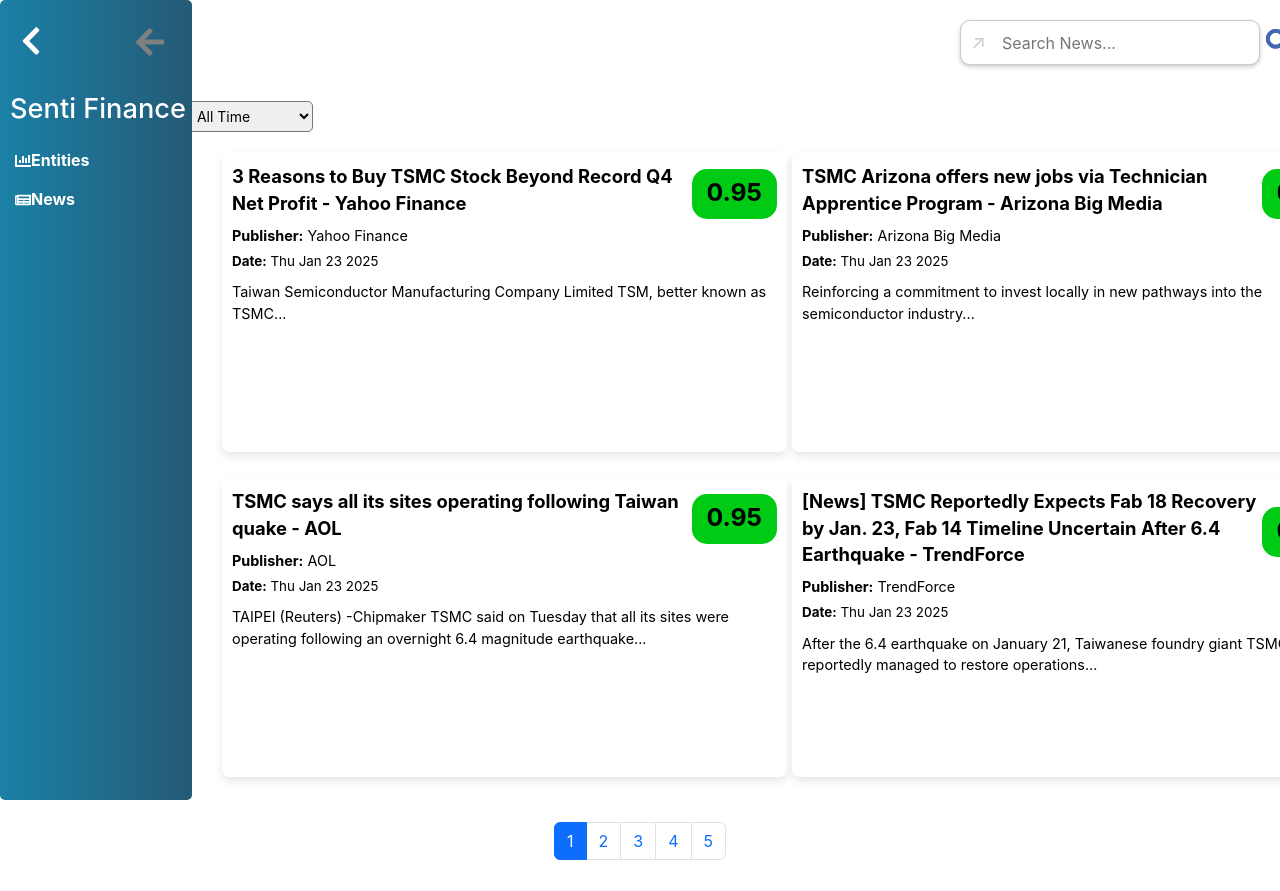
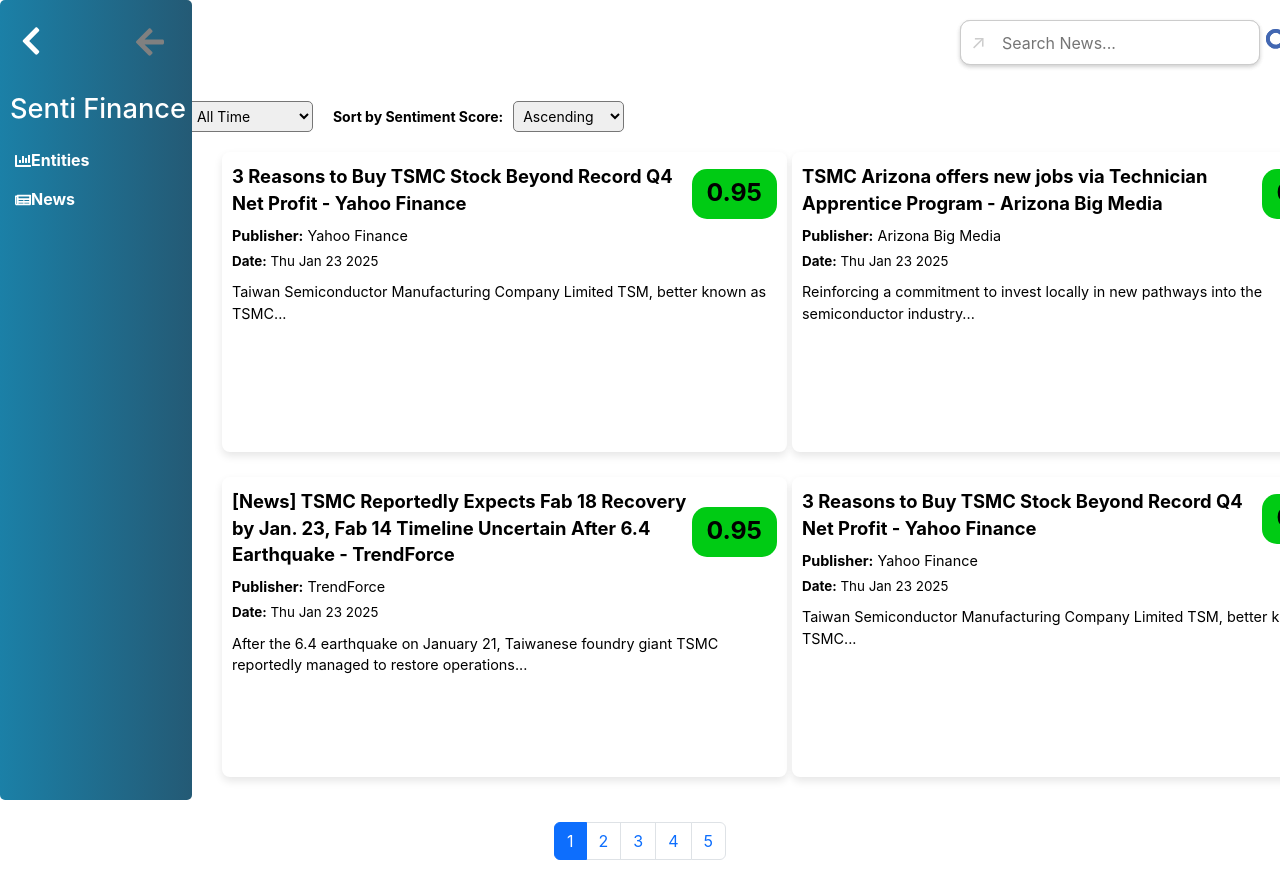
Before and after one commit to Shangwee/IS484-T2, a React (Create React App) app: page /NewsPage in a window 1280 px wide. Shown: the top 891 px of the page. Built offline with nearby package versions, Linux system fonts and the light colour scheme.

Commit message:
sort by sentiment

```diff
--- a/src/components/news/Filter.jsx
+++ b/src/components/news/Filter.jsx
@@ -20,10 +20,12 @@
     alignItems: "center",
     gap: "10px",
     marginBottom: "20px",
+    paddingRight: "20px",
   },
   filterLabel: {
     fontSize: "14px",
     fontWeight: "bold",
+    color: "black",
   },
   filterDropdown: {
     padding: "5px",
--- a/src/components/news/News.jsx
+++ b/src/components/news/News.jsx
@@ -7,6 +7,7 @@
 import Pagination from 'react-bootstrap/Pagination';
 import SearchBar from '../ui/Searchbar';
 import Filter from "./Filter";
+import Sort from './Sort';
 
 // Dummy news data
 const newsData = [
@@ -18,7 +19,7 @@
     "title" : "3 Reasons to Buy TSMC Stock Beyond Record Q4 Net Profit - Yahoo Finance",
     "url" : "https:\/\/finance.yahoo.com\/news\/3-reasons-buy-tsmc-stock-200500471.html",
     "entities" : "{\"entities\": [\"TSMC\"]}",
-    "sentiment" : null
+    "sentiment" : 0.67
   },
   {
     "id" : 137,
@@ -28,7 +29,7 @@
     "title" : "TSMC Arizona offers new jobs via Technician Apprentice Program - Arizona Big Media",
     "url" : "https:\/\/azbigmedia.com\/business\/tsmc-arizona-offers-new-jobs-via-technician-apprentice-program\/",
     "entities" : "{\"entities\": [\"TSMC\"]}",
-    "sentiment" : null
+    "sentiment" : 0.65
   },
   {
     "id" : 138,
@@ -38,7 +39,7 @@
     "title" : "TSMC says all its sites operating following Taiwan quake - AOL",
     "url" : "https:\/\/www.aol.com\/news\/tsmc-says-sites-operating-following-040739515.html",
     "entities" : "{\"entities\": [\"TSMC\"]}",
-    "sentiment" : null
+    "sentiment" : 0.92
   },
   {
     "id" : 139,
@@ -48,7 +49,7 @@
     "title" : "[News] TSMC Reportedly Expects Fab 18 Recovery by Jan. 23, Fab 14 Timeline Uncertain After 6.4 Earthquake - TrendForce",
     "url" : "https:\/\/www.trendforce.com\/news\/2025\/01\/24\/news-tsmc-reportedly-expects-fab-18-recovery-by-jan-23-fab-14-timeline-uncertain-after-6-4-magnitude-earthquake\/",
     "entities" : "{\"entities\": [\"TSMC\"]}",
-    "sentiment" : null
+    "sentiment" : 0.43
   },
   {
     "id" : 140,
@@ -58,7 +59,7 @@
     "title" : "[News] TSMC Reportedly Expects Fab 18 Recovery by Jan. 23, Fab 14 Timeline Uncertain After 6.4 Earthquake - TrendForce",
     "url" : "https:\/\/www.trendforce.com\/news\/2025\/01\/24\/news-tsmc-reportedly-expects-fab-18-recovery-by-jan-23-fab-14-timeline-uncertain-after-6-4-magnitude-earthquake\/",
     "entities" : "{\"entities\": [\"TSMC\"]}",
-    "sentiment" : null
+    "sentiment" : 0.23
   },
   {
     "id" : 141,
@@ -68,7 +69,7 @@
     "title" : "3 Reasons to Buy TSMC Stock Beyond Record Q4 Net Profit - Yahoo Finance",
     "url" : "https:\/\/finance.yahoo.com\/news\/3-reasons-buy-tsmc-stock-200500471.html",
     "entities" : "{\"entities\": [\"TSMC\"]}",
-    "sentiment" : null
+    "sentiment" : 0.3
   },
   {
     "id" : 142,
@@ -78,7 +79,7 @@
     "title" : "TSMC Arizona offers new jobs via Technician Apprentice Program - Arizona Big Media",
     "url" : "https:\/\/azbigmedia.com\/business\/tsmc-arizona-offers-new-jobs-via-technician-apprentice-program\/",
     "entities" : "{\"entities\": [\"TSMC\"]}",
-    "sentiment" : null
+    "sentiment" : 0.8
   },
   ,
   {
@@ -89,7 +90,7 @@
     "title" : "[News] TSMC Reportedly Expects Fab 18 Recovery by Jan. 23, Fab 14 Timeline Uncertain After 6.4 Earthquake - TrendForce",
     "url" : "https:\/\/www.trendforce.com\/news\/2025\/01\/24\/news-tsmc-reportedly-expects-fab-18-recovery-by-jan-23-fab-14-timeline-uncertain-after-6-4-magnitude-earthquake\/",
     "entities" : "{\"entities\": [\"TSMC\"]}",
-    "sentiment" : null
+    "sentiment" : 0.92
   },
   {
     "id" : 145,
@@ -99,7 +100,7 @@
     "title" : "3 Reasons to Buy TSMC Stock Beyond Record Q4 Net Profit - Yahoo Finance",
     "url" : "https:\/\/finance.yahoo.com\/news\/3-reasons-buy-tsmc-stock-200500471.html",
     "entities" : "{\"entities\": [\"TSMC\"]}",
-    "sentiment" : null
+    "sentiment" : 0.83
   },
   {
     "id" : 146,
@@ -109,7 +110,7 @@
     "title" : "TSMC Arizona offers new jobs via Technician Apprentice Program - Arizona Big Media",
     "url" : "https:\/\/azbigmedia.com\/business\/tsmc-arizona-offers-new-jobs-via-technician-apprentice-program\/",
     "entities" : "{\"entities\": [\"TSMC\"]}",
-    "sentiment" : null
+    "sentiment" : 0.43
   },
   ,
   {
@@ -120,7 +121,7 @@
     "title" : "[News] TSMC Reportedly Expects Fab 18 Recovery by Jan. 23, Fab 14 Timeline Uncertain After 6.4 Earthquake - TrendForce",
     "url" : "https:\/\/www.trendforce.com\/news\/2025\/01\/24\/news-tsmc-reportedly-expects-fab-18-recovery-by-jan-23-fab-14-timeline-uncertain-after-6-4-magnitude-earthquake\/",
     "entities" : "{\"entities\": [\"TSMC\"]}",
-    "sentiment" : null
+    "sentiment" : 0.49
   },
   {
     "id" : 148,
@@ -130,7 +131,7 @@
     "title" : "3 Reasons to Buy TSMC Stock Beyond Record Q4 Net Profit - Yahoo Finance",
     "url" : "https:\/\/finance.yahoo.com\/news\/3-reasons-buy-tsmc-stock-200500471.html",
     "entities" : "{\"entities\": [\"TSMC\"]}",
-    "sentiment" : null
+    "sentiment" : 0.33
   },
   {
     "id" : 149,
@@ -140,7 +141,7 @@
     "title" : "TSMC Arizona offers new jobs via Technician Apprentice Program - Arizona Big Media",
     "url" : "https:\/\/azbigmedia.com\/business\/tsmc-arizona-offers-new-jobs-via-technician-apprentice-program\/",
     "entities" : "{\"entities\": [\"TSMC\"]}",
-    "sentiment" : null
+    "sentiment" : 0.93
   },
   ,
   {
@@ -151,7 +152,7 @@
     "title" : "[News] TSMC Reportedly Expects Fab 18 Recovery by Jan. 23, Fab 14 Timeline Uncertain After 6.4 Earthquake - TrendForce",
     "url" : "https:\/\/www.trendforce.com\/news\/2025\/01\/24\/news-tsmc-reportedly-expects-fab-18-recovery-by-jan-23-fab-14-timeline-uncertain-after-6-4-magnitude-earthquake\/",
     "entities" : "{\"entities\": [\"TSMC\"]}",
-    "sentiment" : null
+    "sentiment" : 0.97
   },
   {
     "id" : 151,
@@ -161,7 +162,7 @@
     "title" : "3 Reasons to Buy TSMC Stock Beyond Record Q4 Net Profit - Yahoo Finance",
     "url" : "https:\/\/finance.yahoo.com\/news\/3-reasons-buy-tsmc-stock-200500471.html",
     "entities" : "{\"entities\": [\"TSMC\"]}",
-    "sentiment" : null
+    "sentiment" : 0.45
   },
   {
     "id" : 152,
@@ -171,7 +172,7 @@
     "title" : "TSMC Arizona offers new jobs via Technician Apprentice Program - Arizona Big Media",
     "url" : "https:\/\/azbigmedia.com\/business\/tsmc-arizona-offers-new-jobs-via-technician-apprentice-program\/",
     "entities" : "{\"entities\": [\"TSMC\"]}",
-    "sentiment" : null
+    "sentiment" : 0.32
   },
   ,
   {
@@ -182,7 +183,7 @@
     "title" : "[News] TSMC Reportedly Expects Fab 18 Recovery by Jan. 23, Fab 14 Timeline Uncertain After 6.4 Earthquake - TrendForce",
     "url" : "https:\/\/www.trendforce.com\/news\/2025\/01\/24\/news-tsmc-reportedly-expects-fab-18-recovery-by-jan-23-fab-14-timeline-uncertain-after-6-4-magnitude-earthquake\/",
     "entities" : "{\"entities\": [\"TSMC\"]}",
-    "sentiment" : null
+    "sentiment" : 0.44
   },
   {
     "id" : 154,
@@ -192,7 +193,7 @@
     "title" : "3 Reasons to Buy TSMC Stock Beyond Record Q4 Net Profit - Yahoo Finance",
     "url" : "https:\/\/finance.yahoo.com\/news\/3-reasons-buy-tsmc-stock-200500471.html",
     "entities" : "{\"entities\": [\"TSMC\"]}",
-    "sentiment" : null
+    "sentiment" : 0.5
   },
   {
     "id" : 155,
@@ -202,7 +203,7 @@
     "title" : "TSMC Arizona offers new jobs via Technician Apprentice Program - Arizona Big Media",
     "url" : "https:\/\/azbigmedia.com\/business\/tsmc-arizona-offers-new-jobs-via-technician-apprentice-program\/",
     "entities" : "{\"entities\": [\"TSMC\"]}",
-    "sentiment" : null
+    "sentiment" : 0.3
   },
 
   {
@@ -213,7 +214,7 @@
     "title" : "[News] TSMC Reportedly Expects Fab 18 Recovery by Jan. 23, Fab 14 Timeline Uncertain After 6.4 Earthquake - TrendForce",
     "url" : "https:\/\/www.trendforce.com\/news\/2025\/01\/24\/news-tsmc-reportedly-expects-fab-18-recovery-by-jan-23-fab-14-timeline-uncertain-after-6-4-magnitude-earthquake\/",
     "entities" : "{\"entities\": [\"TSMC\"]}",
-    "sentiment" : null
+    "sentiment" : 0.9
   },
   {
     "id" : 151,
@@ -223,7 +224,7 @@
     "title" : "3 Reasons to Buy TSMC Stock Beyond Record Q4 Net Profit - Yahoo Finance",
     "url" : "https:\/\/finance.yahoo.com\/news\/3-reasons-buy-tsmc-stock-200500471.html",
     "entities" : "{\"entities\": [\"TSMC\"]}",
-    "sentiment" : null
+    "sentiment" : 0.1
   },
   {
     "id" : 152,
@@ -233,7 +234,7 @@
     "title" : "TSMC Arizona offers new jobs via Technician Apprentice Program - Arizona Big Media",
     "url" : "https:\/\/azbigmedia.com\/business\/tsmc-arizona-offers-new-jobs-via-technician-apprentice-program\/",
     "entities" : "{\"entities\": [\"TSMC\"]}",
-    "sentiment" : null
+    "sentiment" : 0.1
   },
   ,
   {
@@ -244,7 +245,7 @@
     "title" : "[News] TSMC Reportedly Expects Fab 18 Recovery by Jan. 23, Fab 14 Timeline Uncertain After 6.4 Earthquake - TrendForce",
     "url" : "https:\/\/www.trendforce.com\/news\/2025\/01\/24\/news-tsmc-reportedly-expects-fab-18-recovery-by-jan-23-fab-14-timeline-uncertain-after-6-4-magnitude-earthquake\/",
     "entities" : "{\"entities\": [\"TSMC\"]}",
-    "sentiment" : null
+    "sentiment" : 0.3
   },
   {
     "id" : 154,
@@ -254,7 +255,7 @@
     "title" : "3 Reasons to Buy TSMC Stock Beyond Record Q4 Net Profit - Yahoo Finance",
     "url" : "https:\/\/finance.yahoo.com\/news\/3-reasons-buy-tsmc-stock-200500471.html",
     "entities" : "{\"entities\": [\"TSMC\"]}",
-    "sentiment" : null
+    "sentiment" : 0.9
   },
   {
     "id" : 155,
@@ -264,7 +265,7 @@
     "title" : "TSMC Arizona offers new jobs via Technician Apprentice Program - Arizona Big Media",
     "url" : "https:\/\/azbigmedia.com\/business\/tsmc-arizona-offers-new-jobs-via-technician-apprentice-program\/",
     "entities" : "{\"entities\": [\"TSMC\"]}",
-    "sentiment" : null
+    "sentiment" : 0.33
   },
   {
     "id" : 150,
@@ -274,7 +275,7 @@
     "title" : "[News] TSMC Reportedly Expects Fab 18 Recovery by Jan. 23, Fab 14 Timeline Uncertain After 6.4 Earthquake - TrendForce",
     "url" : "https:\/\/www.trendforce.com\/news\/2025\/01\/24\/news-tsmc-reportedly-expects-fab-18-recovery-by-jan-23-fab-14-timeline-uncertain-after-6-4-magnitude-earthquake\/",
     "entities" : "{\"entities\": [\"TSMC\"]}",
-    "sentiment" : null
+    "sentiment" : 0.46
   },
   {
     "id" : 151,
@@ -284,7 +285,7 @@
     "title" : "3 Reasons to Buy TSMC Stock Beyond Record Q4 Net Profit - Yahoo Finance",
     "url" : "https:\/\/finance.yahoo.com\/news\/3-reasons-buy-tsmc-stock-200500471.html",
     "entities" : "{\"entities\": [\"TSMC\"]}",
-    "sentiment" : null
+    "sentiment" : 0.76
   },
   {
     "id" : 152,
@@ -294,7 +295,7 @@
     "title" : "TSMC Arizona offers new jobs via Technician Apprentice Program - Arizona Big Media",
     "url" : "https:\/\/azbigmedia.com\/business\/tsmc-arizona-offers-new-jobs-via-technician-apprentice-program\/",
     "entities" : "{\"entities\": [\"TSMC\"]}",
-    "sentiment" : null
+    "sentiment" : 0.68
   },
   ,
   {
@@ -305,7 +306,7 @@
     "title" : "[News] TSMC Reportedly Expects Fab 18 Recovery by Jan. 23, Fab 14 Timeline Uncertain After 6.4 Earthquake - TrendForce",
     "url" : "https:\/\/www.trendforce.com\/news\/2025\/01\/24\/news-tsmc-reportedly-expects-fab-18-recovery-by-jan-23-fab-14-timeline-uncertain-after-6-4-magnitude-earthquake\/",
     "entities" : "{\"entities\": [\"TSMC\"]}",
-    "sentiment" : null
+    "sentiment" : 0.96
   },
   {
     "id" : 154,
@@ -315,7 +316,7 @@
     "title" : "3 Reasons to Buy TSMC Stock Beyond Record Q4 Net Profit - Yahoo Finance",
     "url" : "https:\/\/finance.yahoo.com\/news\/3-reasons-buy-tsmc-stock-200500471.html",
     "entities" : "{\"entities\": [\"TSMC\"]}",
-    "sentiment" : null
+    "sentiment" : 0.54
   },
   {
     "id" : 155,
@@ -325,7 +326,7 @@
     "title" : "TSMC Arizona offers new jobs via Technician Apprentice Program - Arizona Big Media",
     "url" : "https:\/\/azbigmedia.com\/business\/tsmc-arizona-offers-new-jobs-via-technician-apprentice-program\/",
     "entities" : "{\"entities\": [\"TSMC\"]}",
-    "sentiment" : null
+    "sentiment" : 0.55
   },
 ];
 
@@ -396,8 +397,20 @@
   const [searchTerm, setSearchTerm] = useState('');
   const [currentPage, setCurrentPage] = useState(1);
   const [filter, setFilter] = useState("all"); // Store selected filter
+  const [sortOrder, setSortOrder] = useState('asc'); // Default sorting to ascending
   const newsPerPage = 4;
   const now = new Date();
+
+  console.log("Current Page:", currentPage);
+  console.log("Total News Items:", newsData.length);
+  console.log("Sort Order:", sortOrder);
+
+  // Handle sort order change
+  const handleSortChange = (event) => {
+    console.log('Sort Order:', event);
+    const value = event;
+    setSortOrder(value); // Change sort order to ascending or descending
+  };
 
   // Handle search term change
   const handleSearchChange = (term) => {
@@ -425,13 +438,28 @@
     })
     .filter((news) => news.title.toLowerCase().includes(searchTerm.toLowerCase()));
 
+  // Sort the filtered news based on sentiment score
+  const sortedNews = [...filteredNews].sort((a, b) => {
+    if (sortOrder === 'asc') {
+      return a.sentiment - b.sentiment; // Ascending order
+    } else {
+      return b.sentiment - a.sentiment; // Descending order
+    }
+  });
+
   // Calculate total pages
-  const totalPages = filteredNews.length > 0 ? Math.ceil(filteredNews.length / newsPerPage) : 1;
+  const totalPages = sortedNews.length > 0 ? Math.ceil(sortedNews.length / newsPerPage) : 1;
+
+  console.log("Total Pages:", totalPages);
 
   // Get the news for the current page
   const indexOfLastNews = currentPage * newsPerPage;
   const indexOfFirstNews = indexOfLastNews - newsPerPage;
-  const currentNews = filteredNews.slice(indexOfFirstNews, indexOfLastNews);
+  const currentNews = sortedNews.slice(indexOfFirstNews, indexOfLastNews);
+
+  console.log("Index of First News:", indexOfFirstNews);
+  console.log("Index of Last News:", indexOfLastNews);
+  console.log("Current News Data:", currentNews);
 
   // Handle pagination
   const paginate = (pageNumber) => {
@@ -463,7 +491,10 @@
 return (
   <Container>
     <h2 className="text-center my-4">Latest News</h2>
-    <Filter onFilterChange={handleFilterChange} />
+    <div style={{ display: 'flex', width: '100%' }}>
+        <Filter onFilterChange={handleFilterChange} style={{ marginRight: '10px' }}/>
+        <Sort onSortChange={handleSortChange} />
+    </div>
     <SearchBar onSearchChange={handleSearchChange} />
 
     {/* Wrap the news content inside a div */}
--- /dev/null
+++ b/src/components/news/Sort.jsx
@@ -0,0 +1,39 @@
+// Sort.jsx
+import React from 'react';
+
+const Sort = ({ onSortChange }) => {
+  const handleSortChange = (event) => {
+    onSortChange(event.target.value); // Pass the selected sort order back to parent component
+  };
+
+  return (
+    <div style={styles.filterContainer}>
+      <label htmlFor="sort-select" style={styles.filterLabel}>Sort by Sentiment Score: </label>
+      <select id="sort-select" onChange={handleSortChange} style={styles.filterDropdown}>
+        <option value="asc">Ascending</option>
+        <option value="desc">Descending</option>
+      </select>
+    </div>
+  );
+};
+
+const styles = {
+    filterContainer: {
+        display: "flex",
+        alignItems: "center",
+        gap: "10px",
+        marginBottom: "20px",
+    },
+    filterLabel: {
+        fontSize: "14px",
+        fontWeight: "bold",
+        color: "black",
+    },
+    filterDropdown: {
+        padding: "5px",
+        fontSize: "14px",
+        borderRadius: "5px",
+    },
+    };
+
+export default Sort;
```
